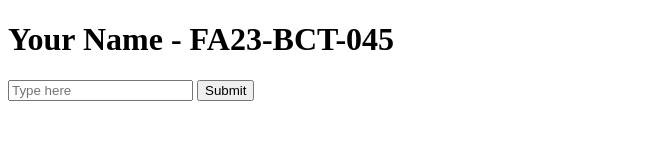
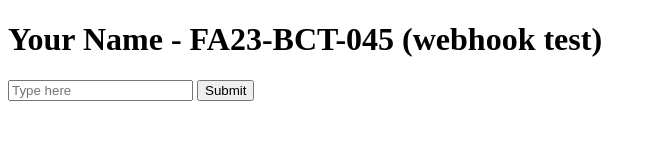
Before and after one commit to zeezaynab/cicd-assignment-FA23-BCT-045, a plain HTML site: page index.html in a window 1280 px wide. Shown: the whole page, without its empty margins (0-656 px from the left). Drawn offline with Linux system fonts and the light colour scheme.

Commit message:
Webhook check

```diff
--- a/index.html
+++ b/index.html
@@ -4,7 +4,7 @@
   <title>CI/CD Assignment - Your Name</title>
 </head>
 <body>
-  <h1 id="heading">Your Name - FA23-BCT-045</h1>
+  <h1 id="heading">Your Name - FA23-BCT-045 (webhook test)</h1>
   <input id="textbox" type="text" placeholder="Type here">
   <button id="submit-btn">Submit</button>
   <p id="output"></p>
```
